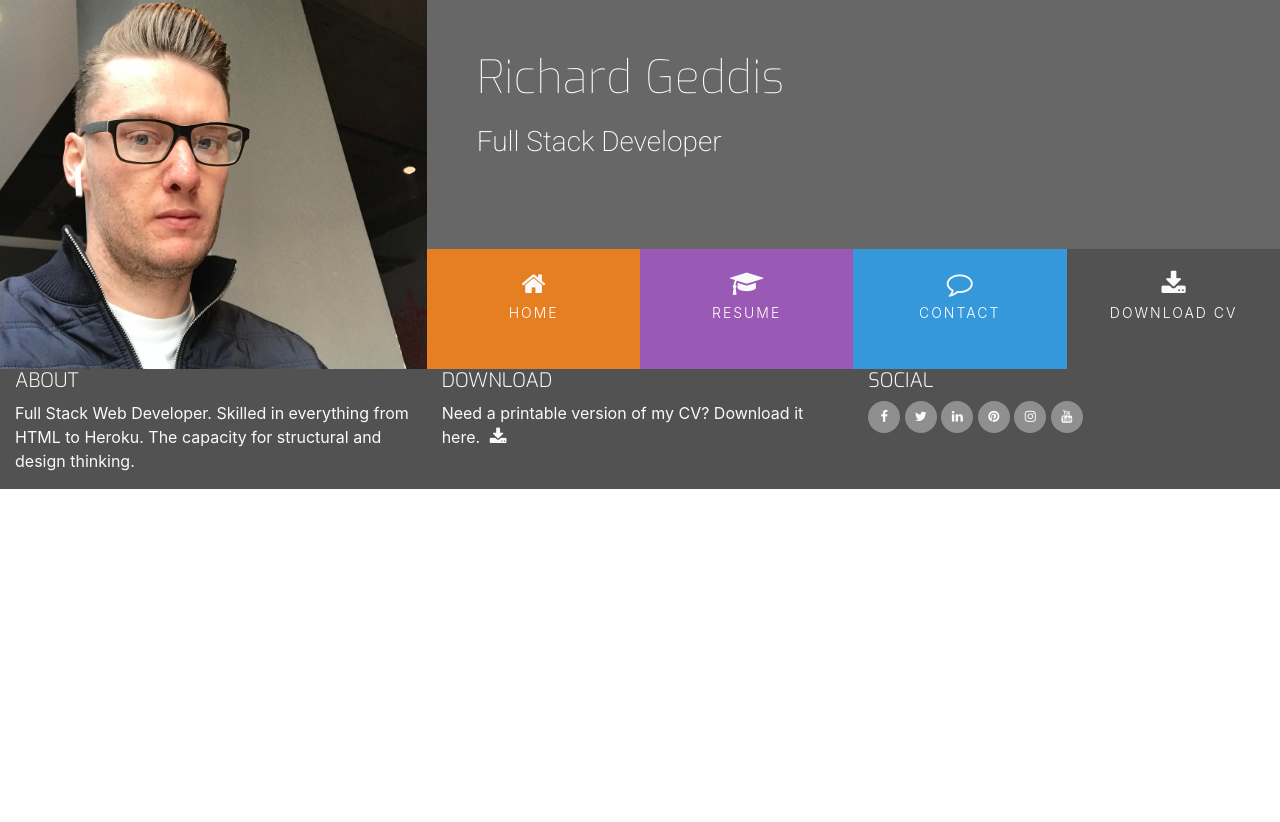
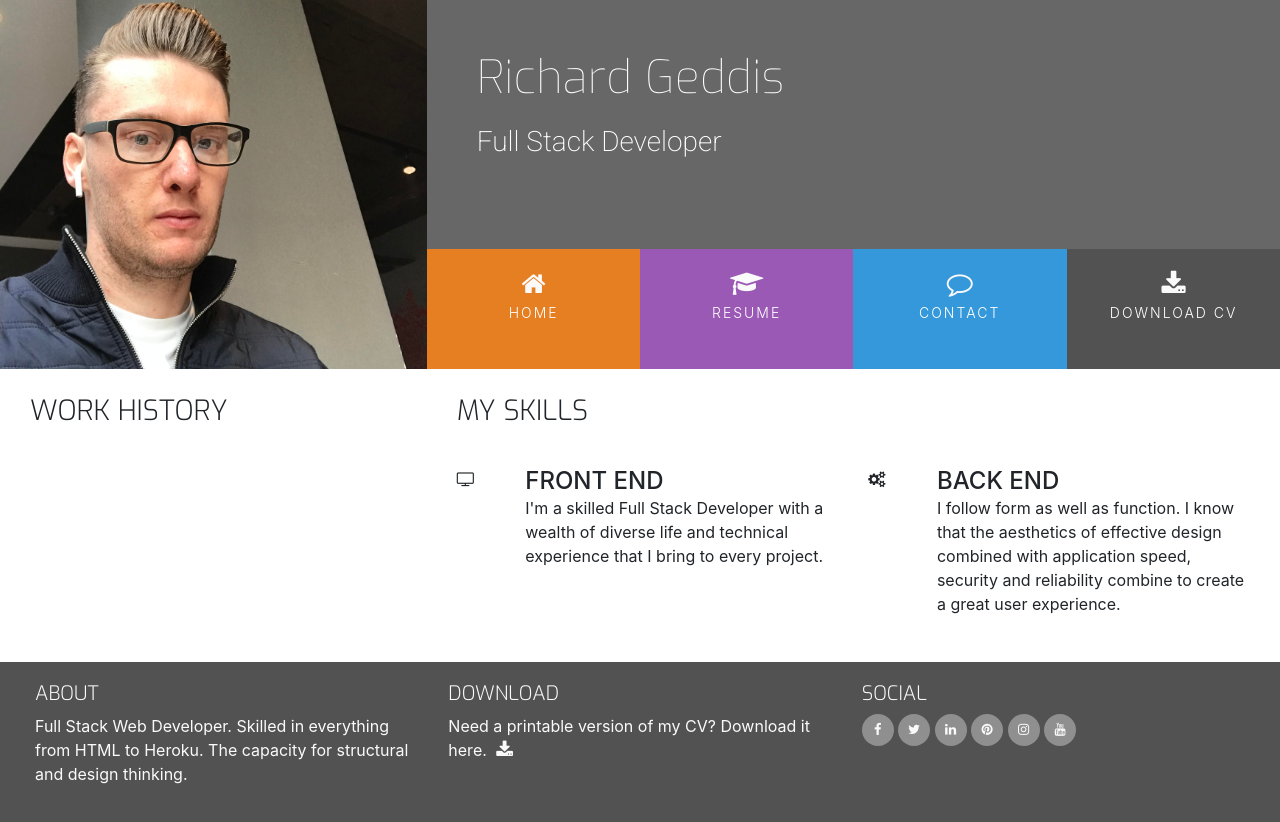
Before and after one commit to richard-geddis/UCD-resume, a plain HTML site: page resume.html in a window 1280 px wide. Before the commit the page ends 800 px from the top, so only its background shows below. Drawn offline with nearby package versions, Linux system fonts and the light colour scheme.

Commit message:
initial add of remsume.html

```diff
--- a/resume.html
+++ b/resume.html
@@ -6,62 +6,99 @@
     <meta http-equiv="X-UA-Compatible" content="ie=edge">
     <link rel="stylesheet" href="https://maxcdn.bootstrapcdn.com/bootstrap/4.2.1/css/bootstrap.min.css" type="text/css" />
     <link rel="stylesheet" href="https://maxcdn.bootstrapcdn.com/font-awesome/4.7.0/css/font-awesome.min.css" type="text/css" />
-    <link rel="stylesheet" href="https://cdnjs.cloudflare.com/ajax/libs/hover.css/2.3.1/css/hover-min.css" integrity="sha512-csw0Ma4oXCAgd/d4nTcpoEoz4nYvvnk21a8VA2h2dzhPAvjbUIK6V3si7/g/HehwdunqqW18RwCJKpD7rL67Xg==" crossorigin="anonymous" />
+    <link rel="stylesheet" href="https://cdnjs.cloudflare.com/ajax/libs/hover.css/2.1.1/css/hover-min.css" type="text/css" />
     <link rel="stylesheet" href="assets/css/style.css">
     <title>Richard Geddis</title>
 </head>
 <body>
     <header>
         <div class="row no-gutters">
-        <a href="index.html" class="col-md-4 logo">
-
-        </a>
+            <a class="col-md-4 logo" href="resume.html"></a>
             <div class="col-md-8">
                 <div class="row no-gutters bg-color-name-title">
                     <div class="col heading">
-
-            <h1 class="name"> Richard Geddis</h1>
-            <h2 class="title">Full Stack Developer</h2>
-
+                        <h1 class="name">Richard Geddis</h1>
+                        <h2 class="title"> Full Stack Developer</h2>
                     </div>
                 </div>
                 <div class="row no-gutters">
                     <div class="col">
                         <ul id="nav" class="list-inline menucontainer">
                             <li class="col-6 col-sm-3 list-inline-item ui-menu-color-home menuitem">
-                                <a href="#"class=" hvr-sweep-to-bottom"><i class="fa fa-home" aria-hidden="true"></i><span>Home</span></a>
+                                <a href="#" class="hvr-sweep-to-bottom"><i class="fa fa-home" aria-hidden="true"></i><span>Home</span></a>
                             </li>
                             <li class="col-6 col-sm-3 list-inline-item ui-menu-color-resume menuitem">
-                                <a href="#"class=" hvr-sweep-to-bottom"><i class="fa fa-graduation-cap" aria-hidden="true"></i><span>Resume</span></a>
+                                <a href="#" class="hvr-sweep-to-bottom"><i class="fa fa-graduation-cap" aria-hidden="true"></i><span>Resume</span></a>
                             </li>
                             <li class="col-6 col-sm-3 list-inline-item ui-menu-color-contact menuitem">
-                                <a href="#"class=" hvr-sweep-to-bottom"><i class="fa fa-comment-o" aria-hidden="true"></i><span>Contact</span></a>
+                                <a href="#" class="hvr-sweep-to-bottom"><i class="fa fa-comment-o" aria-hidden="true"></i><span>Contact</span></a>
                             </li>
                             <li class="col-6 col-sm-3 list-inline-item ui-menu-color-download menuitem">
-                                <a href="#"class=" hvr-sweep-to-bottom"><i class="fa fa-download" aria-hidden="true"></i><span>Download CV</span></a>
+                                <a href="#" class="hvr-sweep-to-bottom"><i class="fa fa-download" aria-hidden="true"></i><span>Download CV</span></a>
                             </li>
                         </ul>
-
+                    </div>
+                </div>
+            </div>
+        </div>
+    </header>
+    <section class="container-fluid">
+        <div class="row">
+            <div class="col-md-4 bg-color-personal-info section-column">
+                <div class="row">
+                    <div class="col-12">
+                        <h3 class="section-heading uppercase">
+                            Work History
+                        </h3>
+                    </div>
+                </div>
+            </div>
+            <div class="col-md-8 bg-color-three-reasons section-column">
+                <div class="row">
+                    <div class="col">
+                        <h3 class="section-heading uppercase">My Skills</h3>
+                    </div>
+                </div>
+                <div class="row">
+                    <div class="col-10 offset-1 offset-sm-0 col-sm-4 col-md-6">
+                        <div class="row">
+                            <div class="col-2">
+                                <i class="three-reasons-icon fa fa-tv" aria-hidden="true"></i>
+                            </div>
+                            <div class="col-10">
+                                <h4 class="three-reasons-heading uppercase">Front End</h4>
+                                <p>
+                                    I'm a skilled Full Stack Developer with a wealth of diverse life and technical experience that I bring to every project.
+                                </p>
+                            </div>
+                        </div>
+                    </div>
+                    <div class="col-10 offset-1 offset-sm-0 col-sm-4 col-md-6">
+                        <div class="row">
+                            <div class="col-2">
+                                <i class="three-reasons-icon fa fa-gears" aria-hidden="true"></i>
+                            </div>
+                            <div class="col-10">
+                                <h4 class="three-reasons-heading uppercase">Back End</h4>
+                                <p>
+                                    I follow form as well as function. I know that the aesthetics of effective design combined with application speed, security and reliability combine to create a great user experience.
+                                </p>
+                            </div>
+                        </div>
+                    </div>
+                </div>
             </div>
         </div>
 
-
-    </div>
- </div>
-    </header>
-    <section>
-
     </section>
     <footer class="container-fluid">
-        <div class="row">
+        <div id="footer-details" class="row">
             <div class="col-sm-4">
                 <h5 class="uppercase general-sub">About</h5>
                 <p class="inline-block">
-                       Full Stack Web Developer. Skilled in everything from HTML to Heroku.
-                       The capacity for structural and design thinking.
+                    Full Stack Web Developer. Skilled in everything from HTML to Heroku. The capacity for structural and design thinking.
                 </p>
             </div>
-
             <div class="col-sm-4">
                 <h5 class="uppercase general-sub">Download</h5>
                 <p class="inline-block">
@@ -111,10 +148,6 @@
                             <span class="sr-only">YouTube</span>
                         </a>
                     </li>
-
-
-
-
                 </ul>
             </div>
         </div>
```
Lines whose indentation alone changed are shown as unchanged.
